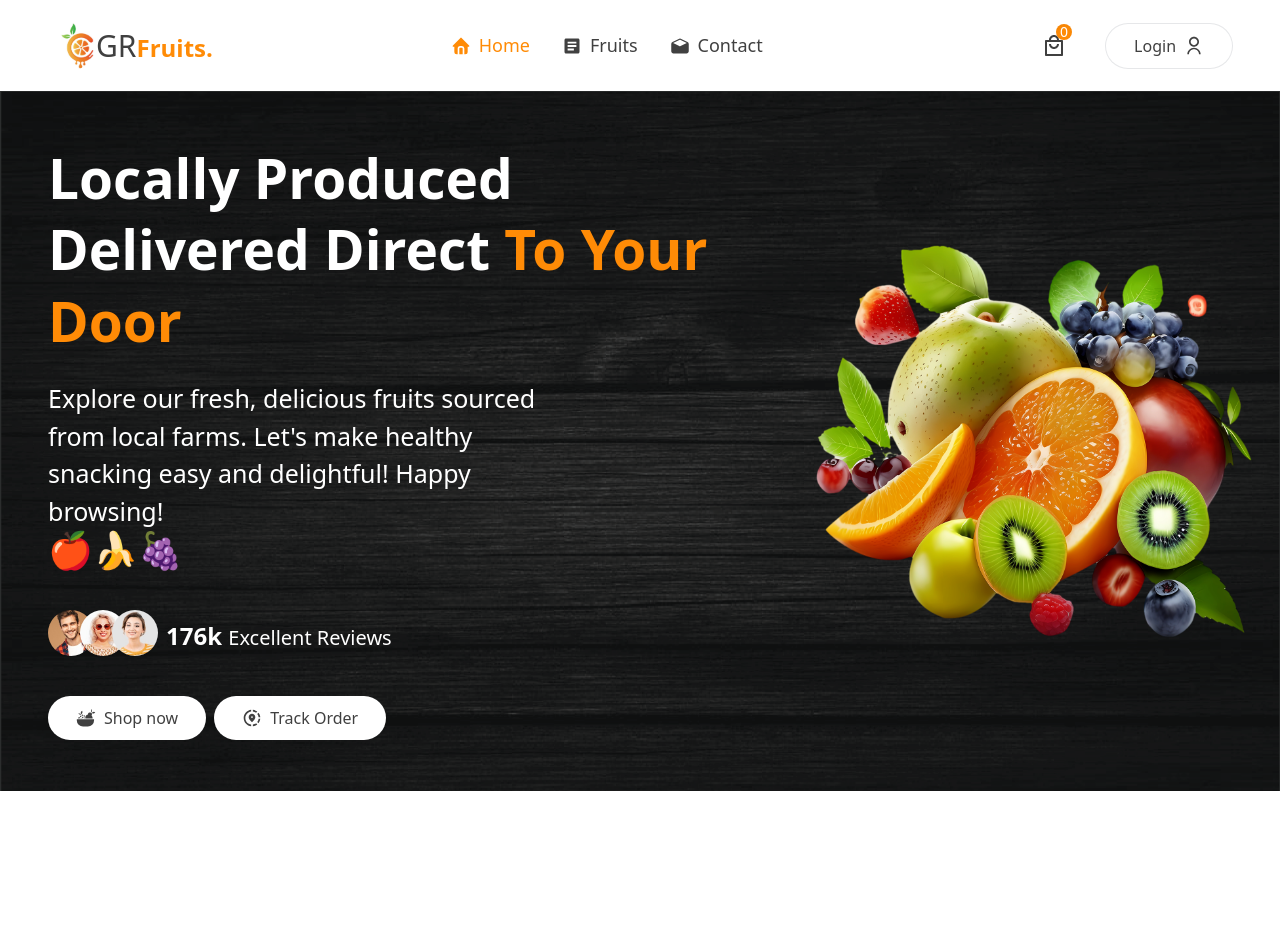
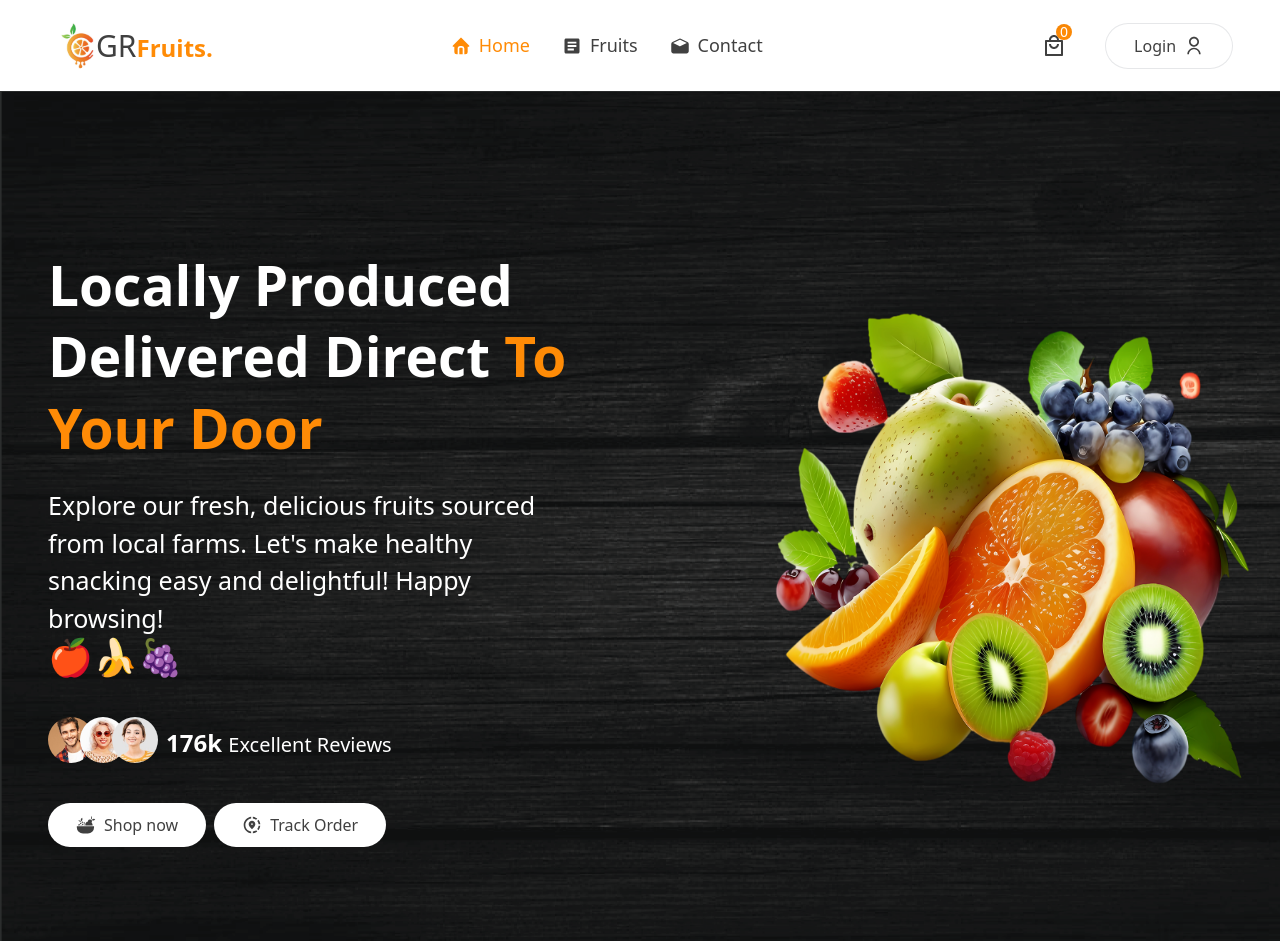
Before and after one commit to stgoshitha/GR-Fruits-Shop-Frontend-Repository, a React (Vite) app: page / in a window 1280 px wide. Before the commit the page ends 800 px from the top, so only its background shows below. Built offline with nearby package versions, Linux system fonts and the light colour scheme.

Commit message:
[FIX](hero):update the size of hero section

```diff
--- a/src/components/Hero.jsx
+++ b/src/components/Hero.jsx
@@ -9,10 +9,10 @@ import { GiFruitBowl } from 'react-icons/gi'
 
 const Hero = () => {
   return (
-      <section className='mx-auto max-w-[1500px] '>
-        <div className='relative bg-hero bg-cover bg-no-repeat h-[700px] flex justify-center items-center'>
-          <div>
-            <div className='mx-auto max-w-[1440px] px-6 lg:px-12 relative sm-top-72 text-white'>
+      <section className='mx-auto max-w-full'>
+        <div className='relative bg-hero bg-cover bg-no-repeat lg:h-[850px] sm:h-[1000px] flex justify-center items-center gap-8 '>
+          <div className='mt-16'>
+            <div className='mx-auto max-w-[1440px] px-6 lg:px-12 relative sm-top-72 text-white '>
 
               {/* Title Section */}
               <h1 className='text-[45px] leading-tight md:text-[55px] md:leading-[1.3] mb-4 font-bold max-w-[44rem] capitalize'>
@@ -47,8 +47,8 @@ const Hero = () => {
           </div>
 
           {/* main image in hero section */}
-          <div>
-            <img src={fruits} alt={'client1'} className='h-[500px] hidden md:flex'/>
+          <div className='mt-16'>
+            <img src={fruits} alt={'client1'} className='h-[600px] hidden md:flex'/>
           </div>
 
         </div>
```
